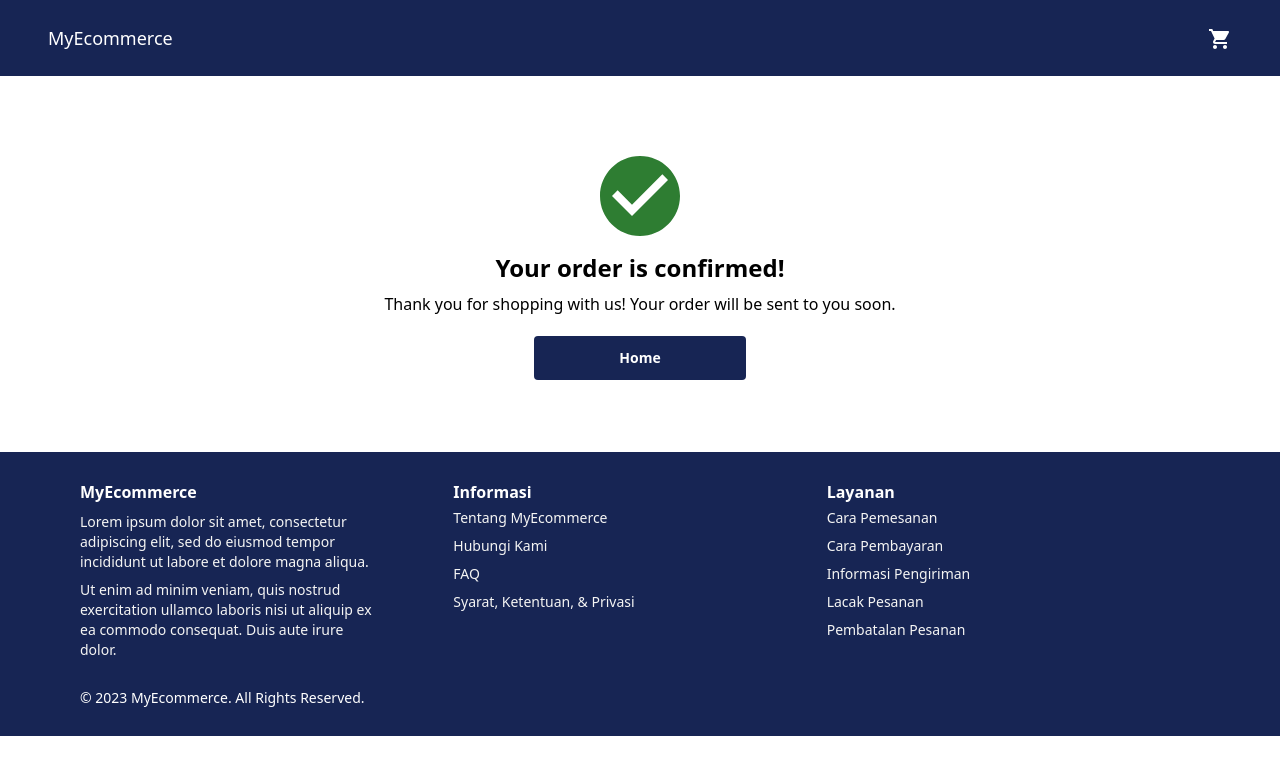
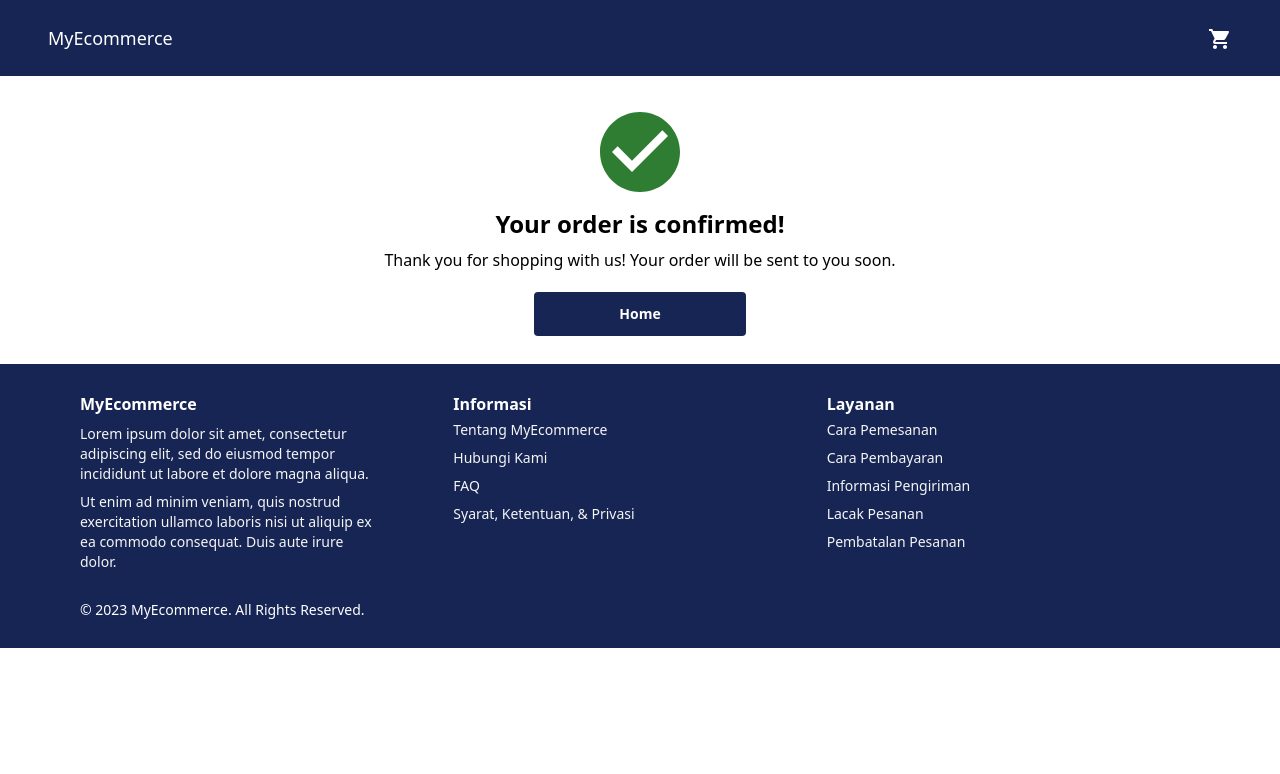
Before and after one commit to vivivilen/my-ecommerce, a Next.js app: page /confirmation in a window 1280 px wide. Shown: the top 774 px of the page. Built offline with nearby package versions, Linux system fonts and the light colour scheme.

Commit message:
style: fixing footer styling

```diff
--- a/pages/_app.js
+++ b/pages/_app.js
@@ -14,9 +14,12 @@
         <meta name="description" content="Generated by create next app" />
         <link rel="icon" href="/favicon.ico" />
       </Head>
-      <Header />
-      <Component {...pageProps} />
-      <Footer />
+
+      <main className="min-h-screen flex flex-col relative">
+        <Header />
+        <Component {...pageProps} />
+        <Footer />
+      </main>
     </Fragment>
   );
 }
--- a/pages/confirmation/index.js
+++ b/pages/confirmation/index.js
@@ -7,7 +7,7 @@
 
   return (
     <section className="px-4 py-7 md:px-28">
-      <div className="flex flex-col min-h-[20rem] justify-center items-center">
+      <div className="flex flex-col justify-center items-center">
         <CheckCircleIcon color="success" style={{ fontSize: "6rem" }} />
         <h1 className="text-xl sm:text-2xl font-semibold mt-2">
           Your order is confirmed!
--- a/pages/index.js
+++ b/pages/index.js
@@ -6,9 +6,7 @@
   return (
     <Fragment>
       <Banner />
-      <main>
-        <ProductList products={products.products} />
-      </main>
+      <ProductList products={products.products} />
     </Fragment>
   );
 }
--- a/pages/order/index.js
+++ b/pages/order/index.js
@@ -67,7 +67,7 @@
 
   const NoOrder = () => {
     return (
-      <div className="flex flex-col min-h-[20rem] justify-center items-center">
+      <div className="flex flex-col justify-center items-center">
         <div className="flex justify-center items-center w-28 h-28">
           <Image
             src="/images/empty-cart.svg"
```
